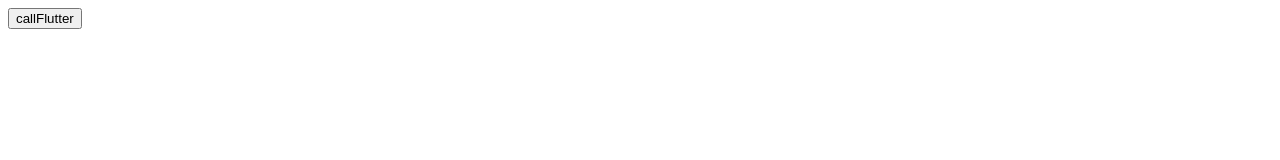
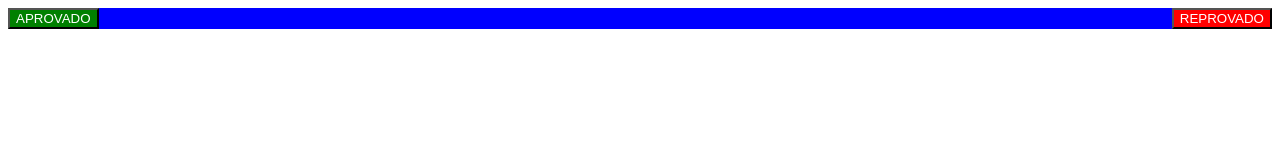
Before and after one commit to ClebsonFerreira/PageTeste, a plain HTML site: page index.html in a window 1280 px wide. Drawn offline with Linux system fonts and the light colour scheme.

Commit message:
novo
asdf

```diff
--- a/index.html
+++ b/index.html
@@ -1,20 +1,27 @@
 <!DOCTYPE html>
 <html lang="en">
 <script>
-    function callFlutter() {
-        console.log("javascript");
-        Toast.postMessage("JS called Flutter");
+    function aprovado() {
+        console.log("javascript-aprovado");
+        Toast.postMessage("APROVADO");
+    }
+    function reprovado() {
+        console.log("javascript-reprovado");
+        Toast.postMessage("REPROVADO");
     }
 </script>
 
 <head>
     <meta charset="UTF-8">
     <meta name="viewport" content="width=device-width, initial-scale=1.0">
-    <title>Teste Javascript</title>
+    <title>Teste Javascript_flutter_chennal</title>
 </head>
 
 <body>
-    <button onclick="callFlutter()">callFlutter</button>
+    <div style="width: 200;height: 200;background-color: blue; display: flex;justify-content: space-between;">
+        <button onclick="aprovado()" style="background-color: green;color:#FFF;">APROVADO</button>
+        <button onclick="reprovado()" style="background-color: red;color:#FFF;">REPROVADO</button>
+    </div>
 </body>
 
 </html>
```
